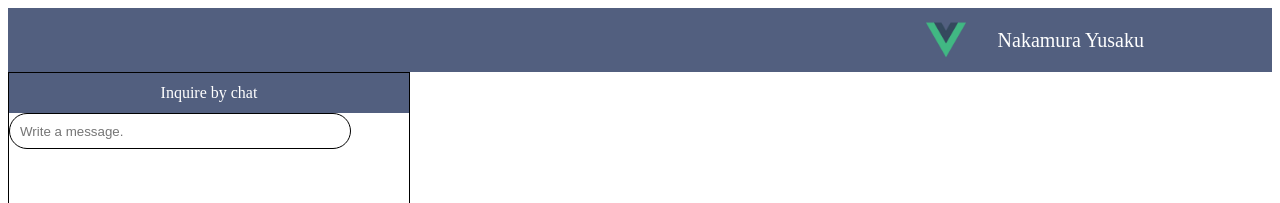
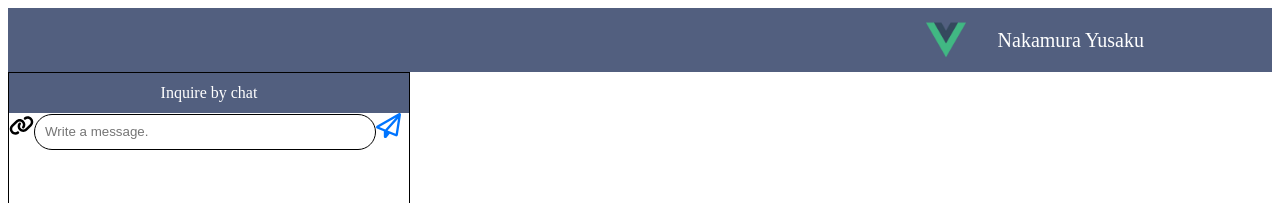
Before and after one commit to yutteee/chatbot, a Vue app: page /users in a window 1280 px wide. Shown: the top 203 px of the page. Built offline with nearby package versions, Linux system fonts and the light colour scheme.

Commit message:
add icons #6

```diff
--- a/src/components/templates/ChatFlame.vue
+++ b/src/components/templates/ChatFlame.vue
@@ -1,7 +1,9 @@
 <template>
     <div class="flame">
         <ChatHeader></ChatHeader>
+        <font-awesome-icon icon="fa-solid fa-link" class="icon"/>
         <MessageForm></MessageForm>
+        <font-awesome-icon icon="fa-regular fa-paper-plane" class="icon plane"/>
     </div>
 </template>
 
@@ -25,4 +27,12 @@ export default {
     border: 1px solid;
 }
 
+.icon {
+    width: 25px;
+    height: 25px;
+}
+
+.plane {
+    color: #0075FF;
+}
 </style>
--- a/src/main.js
+++ b/src/main.js
@@ -4,8 +4,10 @@ import router from './router'
 import store from './store'
 import { library } from '@fortawesome/fontawesome-svg-core'
 import { faCommentDots } from '@fortawesome/free-regular-svg-icons'
+import { faLink } from '@fortawesome/free-solid-svg-icons'
+import { faPaperPlane } from '@fortawesome/free-regular-svg-icons'
 import { FontAwesomeIcon } from "@fortawesome/vue-fontawesome";
 
-library.add(faCommentDots)
+library.add(faCommentDots, faPaperPlane, faLink)
 
 createApp(App).use(store).use(router).component("font-awesome-icon", FontAwesomeIcon).mount('#app')
```
